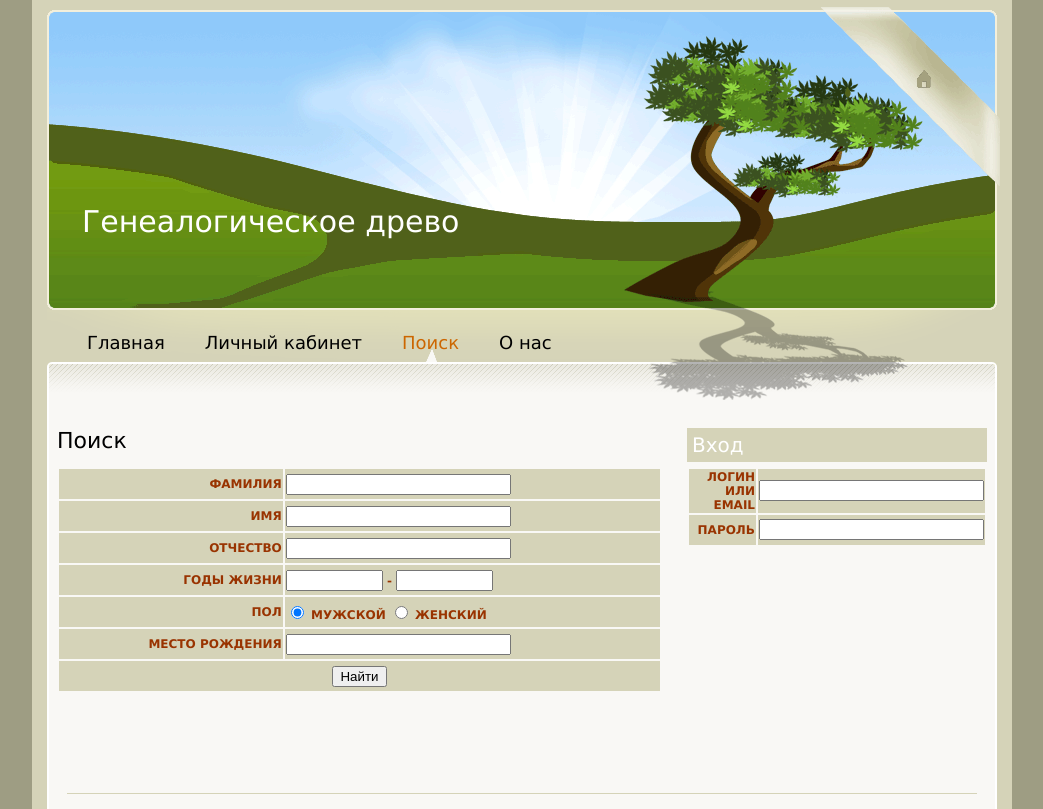
After one commit to iitwebdev/Forest-Gump, a Python web app: template MyProject/myproject/templates/search.jinja2 in a window 1280 px wide. The commit adds this page. Shown: the whole page, without its empty margins (118-1161 px from the left). Run offline with Jinja, Linux system fonts and the light colour scheme; the template is opened without the code that fills it, so the values that code supplies are empty.

Commit message:
+ search

```diff
--- a/MyProject/myproject/__init__.py
+++ b/MyProject/myproject/__init__.py
@@ -9,5 +9,6 @@ def main(global_config, **settings):
     config.add_static_view('static', 'static', cache_max_age=3600)
     config.add_route('home', '/')
     config.add_route('registration', '/registration')
+    config.add_route('search', '/search')
     config.scan()
     return config.make_wsgi_app()
--- a/MyProject/myproject/static/style.css
+++ b/MyProject/myproject/static/style.css
@@ -225,11 +225,12 @@ body {
 
 #wrap #contents #left {
 	margin-right: 350px;
-	padding-left: 25px;
+	padding-left: 25px; /*отступ от левого края*/
+    margin-bottom: 100px;
 }
 
 #wrap #contents #left p {
-	line-height: 22px;
+	line-height: 22px; /*межстрочный интервал*/
 }
 
 #wrap #contents #left img {
@@ -241,7 +242,7 @@ body {
 #wrap #contents #left .align_left {
 	float: left;
 	margin-right: 15px;
-	margin-bottom: 5px;
+	margin-bottom: 5px; /*отступ от нижнего края*/
 }
 
 #wrap #contents #left .align_right {
@@ -279,14 +280,14 @@ body {
 	list-style-type: square;
 }
 
-#wrap #contents #left table {
+table {
 	width: 100%;
 	border: 0;
     cellspacing: "5";
     cellpadding: "5";
 }
 
-#wrap #contents #left td {
+td {
 	background-color: #D5D3B8;
 	color: #993300;
 	font-family: Geneva, Arial, Helvetica, sans-serif;
@@ -332,7 +333,7 @@ body {
 
 
 #wrap #footer {
-	margin-top: 15px;
+	margin-top: 50px;
 	margin-right: 35px;
 	margin-bottom: 0px;
 	margin-left: 35px;
--- a/MyProject/myproject/templates/home.jinja2
+++ b/MyProject/myproject/templates/home.jinja2
@@ -18,19 +18,39 @@
                     {%  block active_element%}
                         <li class="active"><a href="/">Главная</a></li>
                         <li><a href="registration">Личный кабинет</a></li>
-                        <li><a href="#">Поиск</a></li>
+                        <li><a href="search">Поиск</a></li>
                         <li><a href="#">О нас</a></li>
                     {% endblock %}
 				</ul>
 			</div>
 			<div id="contents">
 {#				<div id="contenttop"></div>#}
-                {%  block sidebar%}{% endblock %}
+                {%  block sidebar%}
+                    <div id="sidebar">
+                        <h2>Вход</h2>
+                        <form action="" method="post">
+                            <table>
+                                <tr>
+                                    <td align="right">Логин или email</td>
+                                    <td><input type="text" name="login" size="25"></td>
+                                </tr>
+
+                                <tr>
+                                    <td align="right">Пароль</td>
+                                    <td><input type="text" name="password" size="25"></td>
+                                </tr>
+                            </table>
+                        </form>
+                    </div>
+                {% endblock %}
 				<div id="left">
                 {%  block leftblock%}
 					<h1>Добро пожаловать!</h1>
 					<p>
-					</p>
+                        <img class="align_left" src="static/gen_tree.jpg" alt="Genealogic Tree" width="205" height="184" />
+                        Мы рады приветствовать вас на нашем сайте. Здесь вы можете создать генеалогические древа своей семьи.
+                        А также найти информацию о своих родственниках, возможно оставленную другими пользователями нашего проекта.
+                    </p>
                 {% endblock %}
 				</div>
 			</div>
--- /dev/null
+++ b/MyProject/myproject/templates/search.jinja2
@@ -0,0 +1,60 @@
+{% extends "templates/home.jinja2" %}
+
+{%  block active_element%}
+    <li><a href="/">Главная</a></li>
+    <li><a href="registration">Личный кабинет</a> </li>
+    <li class="active"><a href="search">Поиск</a></li>
+    <li><a href="#">О нас</a></li>
+{% endblock %}
+
+{%  block leftblock%}
+    <h1>Поиск</h1>
+	<p>
+        <form action="" method="post">
+            <table>
+                <tr>
+                    <td align="right">Фамилия</td>
+                    <td><input type="text" name="surname" size="25"></td>
+                </tr>
+
+                <tr>
+                    <td align="right">Имя</td>
+                    <td><input type="text" name="name" size="25"></td>
+                </tr>
+
+                <tr>
+                    <td align="right">Отчество</td>
+                    <td><input type="text" name="middle_name" size="25"></td>
+                </tr>
+
+                <tr>
+                    <td align="right">Годы жизни</td>
+                    <td>
+                        <input type="text" name="birth" size="9"> - <input type="text" name="end" size="9">
+                    </td>
+                </tr>
+
+                <tr>
+                <td align="right">Пол </td>
+                    <td>
+                      <input type="radio" name="sex" value="man" checked>
+                      мужской
+                      <input type="radio" name="sex" value="woman">
+                      женский
+                    </td>
+                </tr>
+
+                <tr>
+                    <td align="right">Место рождения</td>
+                    <td><input type="text" name="birthplace" size="25"></td>
+                </tr>
+
+                <tr>
+                    <td align="center" colspan="2">
+                     <input type="submit" name="submit" value="Найти">
+                    </td>
+                </tr>
+            </table>
+		</form>
+	</p>
+{% endblock %}
--- a/MyProject/myproject/views.py
+++ b/MyProject/myproject/views.py
@@ -1,9 +1,13 @@
 from pyramid.view import view_config
 
 @view_config(route_name='home', renderer='templates/home.jinja2')
-def my_view2(request):
+def my_view_home(request):
     return {'project': 'MyProject'}
 
 @view_config(route_name='registration', renderer='templates/regist.jinja2')
 def my_view(request):
     return {'project': 'MyProject'}
+
+@view_config(route_name='search', renderer='templates/search.jinja2')
+def my_view_search(request):
+    return {'project': 'MyProject'}
```
Also changed, not shown: MyProject/myproject/templates/regist.jinja2 (+3 -14 lines), MyProject/myproject/static/gen_tree.jpg (added), 2 other files.
